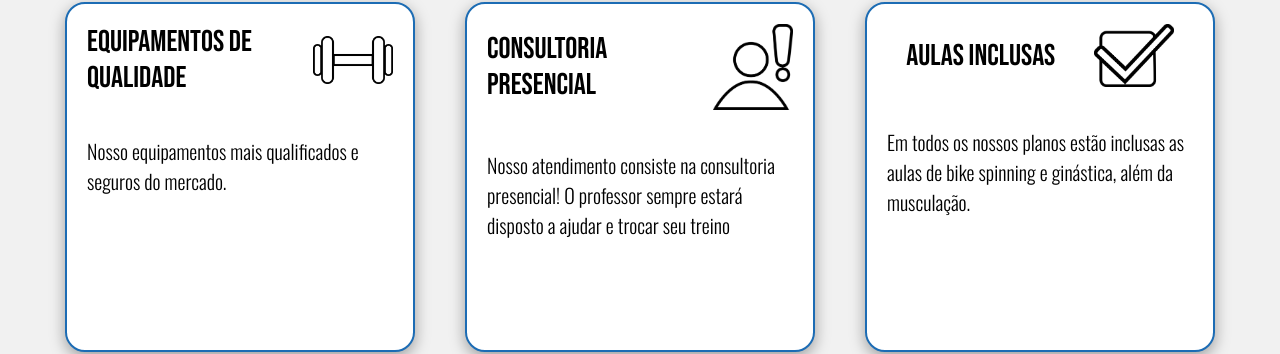
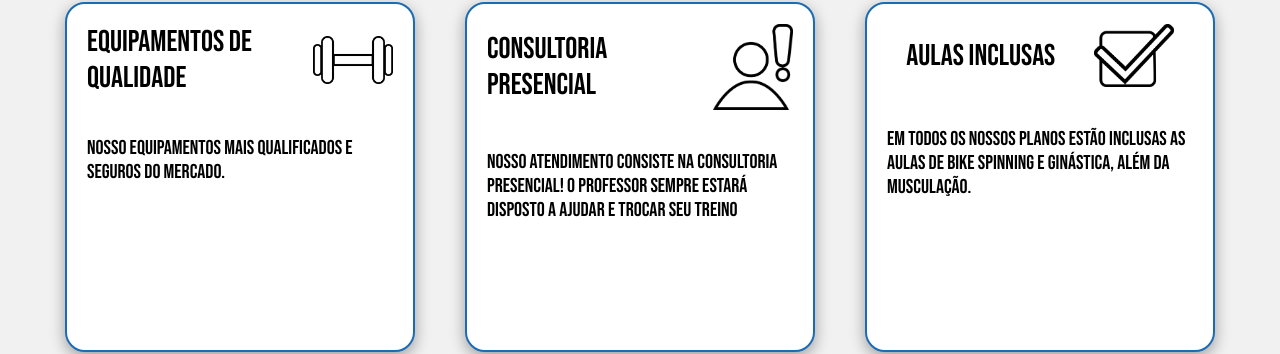
Before and after one commit to SamIamarino/Academia-Evolucao-Project, a React (Vite) app in the folder academia-evolucao/: page /aboutUs in a window 1280 px wide. Shown: the part 938-1292 px from the top of the page. Built offline with nearby package versions, Linux system fonts and the light colour scheme.

Commit message:
style: arrumando quebra de linha e font

```diff
--- a/academia-evolucao/src/components/aboutCard/AboutCard.css
+++ b/academia-evolucao/src/components/aboutCard/AboutCard.css
@@ -52,6 +52,7 @@
 
 .about-card-description{
     font-size: 20px;
+    white-space: pre-line;
 }
 
 @media( max-width: 850px){
--- a/academia-evolucao/src/components/aboutCard/AboutCard.jsx
+++ b/academia-evolucao/src/components/aboutCard/AboutCard.jsx
@@ -34,7 +34,7 @@ export default function AboutCard({imageUrl, title, description}){
             </div>
 
             <div className='about-card-body'>
-                <h3 className='about-card-description oswald-font'>{description}</h3>
+                <h3 className='about-card-description'>{description}</h3>
             </div>
         </div>
     );
```
